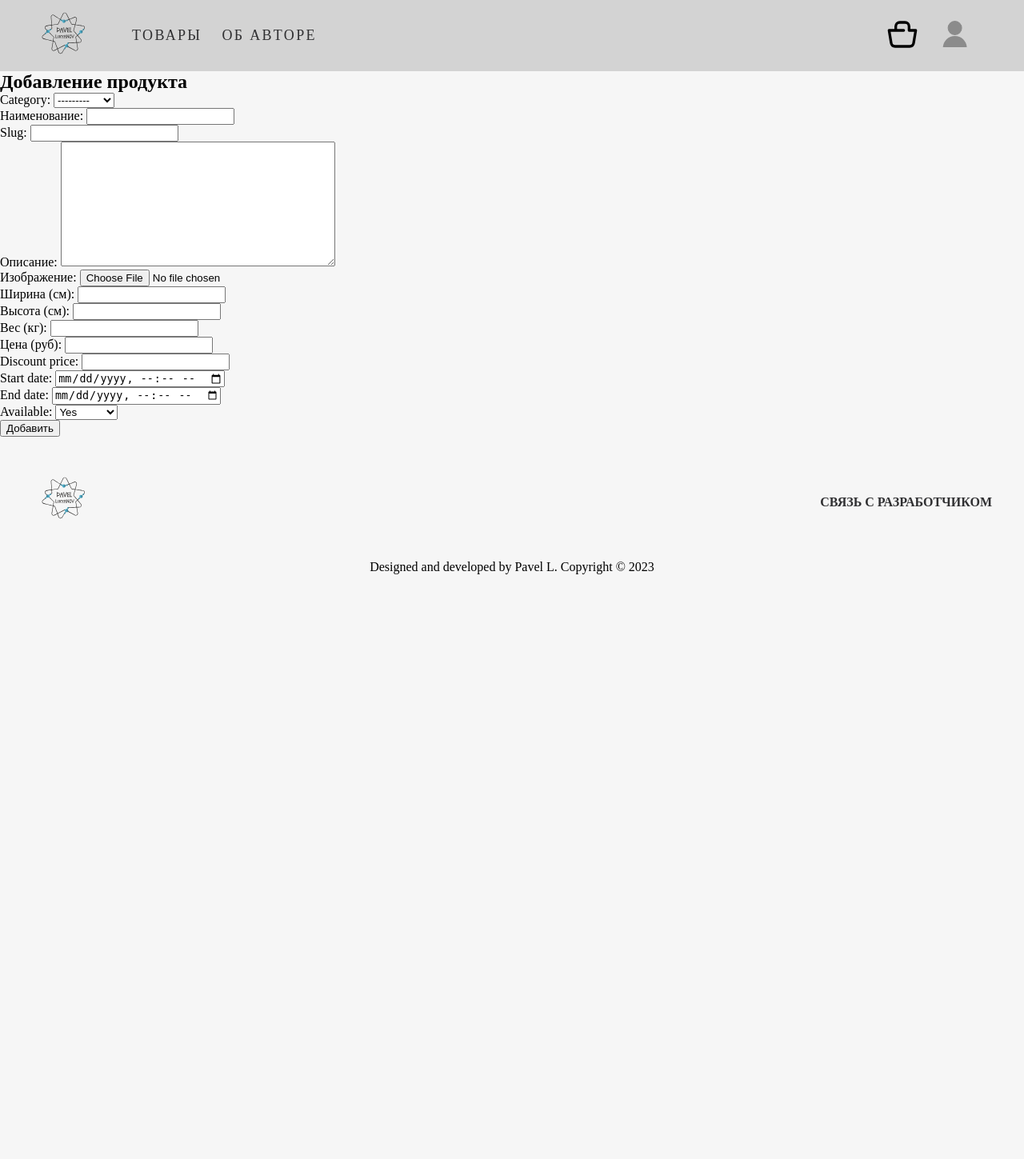
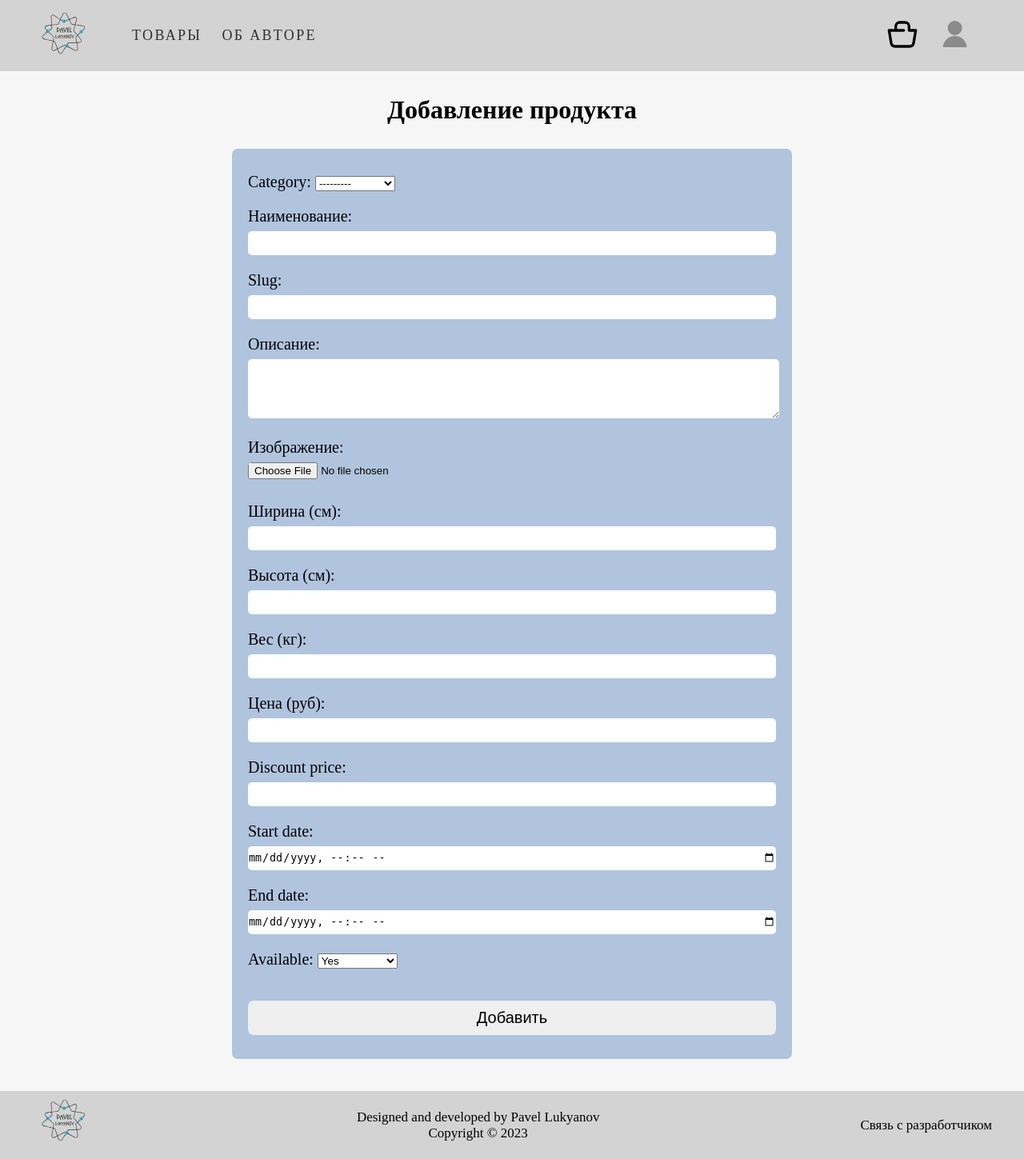
Before and after one commit to pavellukyanov08/OnlineShop_DjangoProject2, a Django app: page /add_product/ in a window 1280 px wide. Shown: the whole page at 80% size. Before the commit the page ends 718 px from the top, so only its background shows below. Run offline with Django 4.2, Linux system fonts and the light colour scheme; a user stored in the database is signed in; data comes from the database, SQL or seed files in the repository; both versions use the stored data as it was after the commit.

Commit message:
OnlineShop -> Upload: - upload som files

```diff
--- a/authentication/static/css/authentication-form.css
+++ b/authentication/static/css/authentication-form.css
@@ -4,7 +4,6 @@ h2, h2 {
 }
 
 .content {
-    max-width: 1200px;
     margin: auto;
     display: flex;
     justify-content: center;
--- a/favourites/models.py
+++ b/favourites/models.py
@@ -12,7 +12,7 @@ class Favourite(models.Model):
     weight = models.CharField(max_length=10, verbose_name='Вес (кг)', null=True)
     img = models.ImageField(upload_to='main_page/images', verbose_name='Изображение', null=True)
     price = models.CharField(max_length=10, verbose_name='Цена', null=True)
-    user = models.ForeignKey(User, on_delete=models.CASCADE, null=True)
+    user = models.ForeignKey(User, on_delete=models.CASCADE)
 
     class Meta:
         ordering = ('product',)
--- a/main_page/static/css/add_prod.css
+++ b/main_page/static/css/add_prod.css
@@ -3,24 +3,50 @@ h1 {
     padding: 30px 0 30px 0;
 }
 
-.content {
-    max-width: 1200px;
-    margin: auto;
+select, input, p {
+    padding: 0;
+    margin: 0;
+}
+
+.add-product-content {
     display: flex;
     justify-content: center;
     align-items: center;
 }
 
 .add-form {
+    font-size: 20px;
+    width: 700px;
     background-color: lightsteelblue;
     padding: 20px;
-    border-radius: 10px;
+    border-radius: 7px;
     text-align: left;
     box-sizing: border-box;
 }
 
+.add-form select {
+    width: 100px;
+}
+
+.add-form label {
+    margin: 0 0 7px 0;
+}
+
+.add-form input, textarea {
+    width: 100%;
+    margin: 7px 0 0 0;
+    height: 30px;
+    border-radius: 5px;
+    /*border: 1px solid black;*/
+    border: none;
+}
+
+.add-form textarea {
+    height: 70px;
+}
+
 .add-form > * {
-    margin: 7px 0 7px 0;
+    padding: 10px 0 10px 0;
 }
 
 .button {
@@ -28,10 +54,15 @@ h1 {
     text-align: center;
 }
 
-.add-btn {
+.add {
     font-size: 20px;
-    padding: 7px;
+    padding: 10px;
     border-radius: 7px;
     border: none;
-    width: 110px;
+    width: 100%;
+    cursor: pointer;
 }
+
+.add:hover {
+    background-color: #d3d3d3;
+}
--- a/main_page/static/css/base.css
+++ b/main_page/static/css/base.css
@@ -13,6 +13,13 @@ h1, h2, h3, p {
   padding: 0;
 }
 
+.container {
+  max-width: 1200px;
+  min-width: 320px;
+  margin: 0 auto;
+  box-sizing: border-box
+}
+
 a {
   text-decoration: none;
   color: black;
@@ -22,13 +29,6 @@ a {
 .page-header {
   position: sticky;
   top: 0;
-}
-
-.container {
-  max-width: 1200px;
-  min-width: 320px;
-  margin: 0 auto;
-  box-sizing: border-box
 }
 
 ul {
@@ -106,10 +106,6 @@ ul {
 
 /*Раскрывающийся список пользователя*/
 
-.user-nav__profile .user-nav__logo img {
-  z-index: 10;
-}
-
 .user-nav__profile {
   position: relative;
   display: inline-block;
@@ -126,10 +122,6 @@ ul {
   border-radius: 7px;
   border: 1px solid white;
   font-size: 20px;
-}
-
-.dropdown-menu ul li a{
-  text-decoration: none;
 }
 
 .dropdown-menu ul li {
@@ -218,22 +210,21 @@ ul {
 /* ФУТЕР */
 
 .basement-content {
-  padding-top: 40px;
-  /*background-color: #d3d3d3;*/
+  margin-top: 40px;
+  background-color: #d3d3d3;
 }
 
-.top-line {
+.info-line {
   display: flex;
   justify-content: space-between;
   align-items: center;
-  padding-bottom: 30px;
+  font-size: 17px;
 }
 
-.top-line__menu-item {
+.info-line__menu-item {
   margin-left: 0;
   margin-top: 0;
   width: 140px;
-  margin-bottom: 17px;
   text-decoration: none;
   color: #303032;
   text-transform: uppercase;
@@ -243,6 +234,5 @@ ul {
 
 .rights p {
   text-align: center;
-  font-size: 16px;
   font-weight: 400;
 }
--- a/prod_comparison/models.py
+++ b/prod_comparison/models.py
@@ -11,7 +11,7 @@ class Compare(models.Model):
     height = models.CharField(max_length=10, verbose_name='Высота (см)', null=True)
     weight = models.CharField(max_length=10, verbose_name='Вес (кг)', null=True)
     price = models.CharField(max_length=10, verbose_name='Цена (руб)', null=True)
-    user = models.ForeignKey(User, on_delete=models.CASCADE, null=True)
+    user = models.ForeignKey(User, on_delete=models.CASCADE)
 
     class Meta:
         ordering = ('product',)
--- a/templates/main_page/add_product.html
+++ b/templates/main_page/add_product.html
@@ -2,18 +2,18 @@
 {% load static %}
 
 {% block css %}
-    <link rel="stylesheet" href="{% static 'css/form-prod-style.css' %}">
+    <link rel="stylesheet" href="{% static 'css/add_prod.css' %}">
 {% endblock %}
 
 {% block content %}
-    <h2>Добавление продукта</h2>
+    <h1>Добавление продукта</h1>
 
-    <div class="content">
-        <form method="post" enctype="multipart/form-data" class="add-form">
+    <div class="add-product-content container">
+        <form method="post" class="add-form" enctype="multipart/form-data">
             {% csrf_token %}
             {{ form.as_p }}
             <div class="button">
-                <button class="add-btn">Добавить</button>
+                <button class="add">Добавить</button>
             </div>
         </form>
     </div>
--- a/templates/main_page/base.html
+++ b/templates/main_page/base.html
@@ -82,18 +82,20 @@
 
     <section class="basement-content">
         <div class="footer container">
-            <div class="top-line">
-                <div class="top-line__logo">
+            <div class="info-line">
+                <div class="info-line__logo">
                     <img src="{% static 'main_page/my_logo.svg' %}" width="80" height="80" alt="Логотип автора">
                 </div>
 
-                <div class="top-line__menu">
+                <div class="rights">
+                    <p>Designed and developed by Pavel Lukyanov</p>
+                    <p>Copyright © 2023</p>
+                </div>
+
+                <div class="info-line__menu">
                     <a class="top-line__menu-item" href="{% url 'about' %}">Связь с разработчиком</a>
                 </div>
-            </div>
 
-            <div class="rights">
-                <p>Designed and developed by Pavel L. Copyright © 2023</p>
             </div>
         </div>
     </section>
--- a/templates/prod_compare/compare_prod.html
+++ b/templates/prod_compare/compare_prod.html
@@ -25,7 +25,7 @@
                 <tbody>
                     {% if compare_items %}
                         {% for spec in compare_items %}
-                            <tr>
+                            <tr class="table-row">
                                 <td><img src="{{ spec.img.url }}" height="150" width="150" alt="Товар"></td>
                                 <td><p>{{ spec.product }}</p></td>
                                 <td><p>{{ spec.price }}</p></td>
```
Also changed, not shown: about/static/css/about.css (+7 -1 lines), favourites/static/css/favourites.css (+0 -7 lines), main_page/static/css/style.css (+1 -8 lines), prod_comparison/static/css/compare.css (+5 -19 lines), shopping_cart/static/css/cart.css (+0 -7 lines), db.sqlite3, favourites/migrations/0010_alter_favourite_user.py (added), prod_comparison/migrations/0007_alter_compare_user.py (added).
